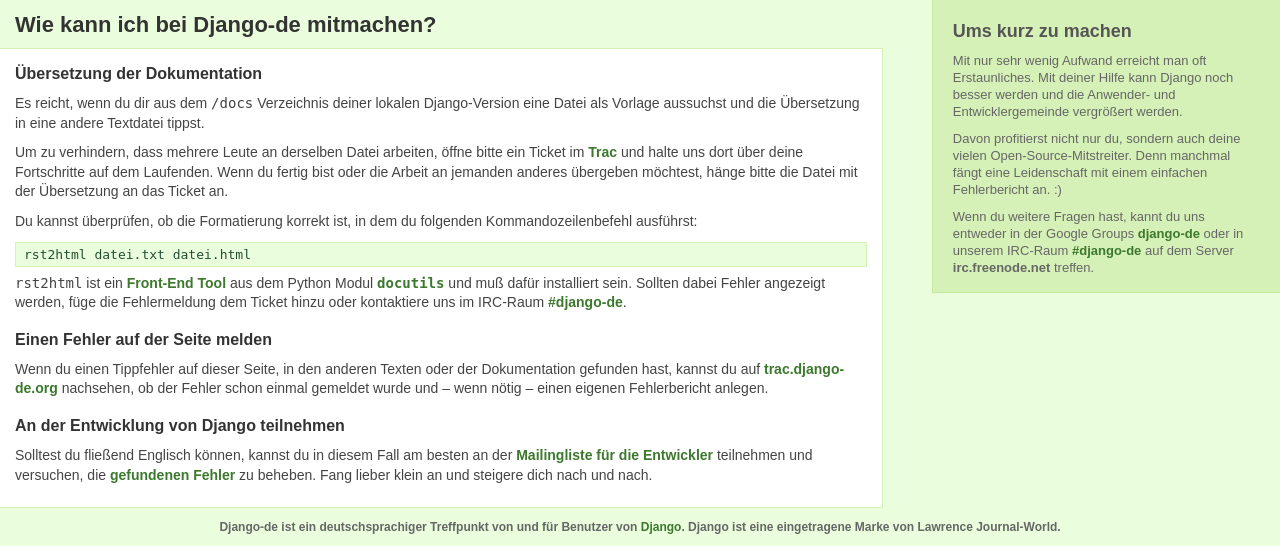
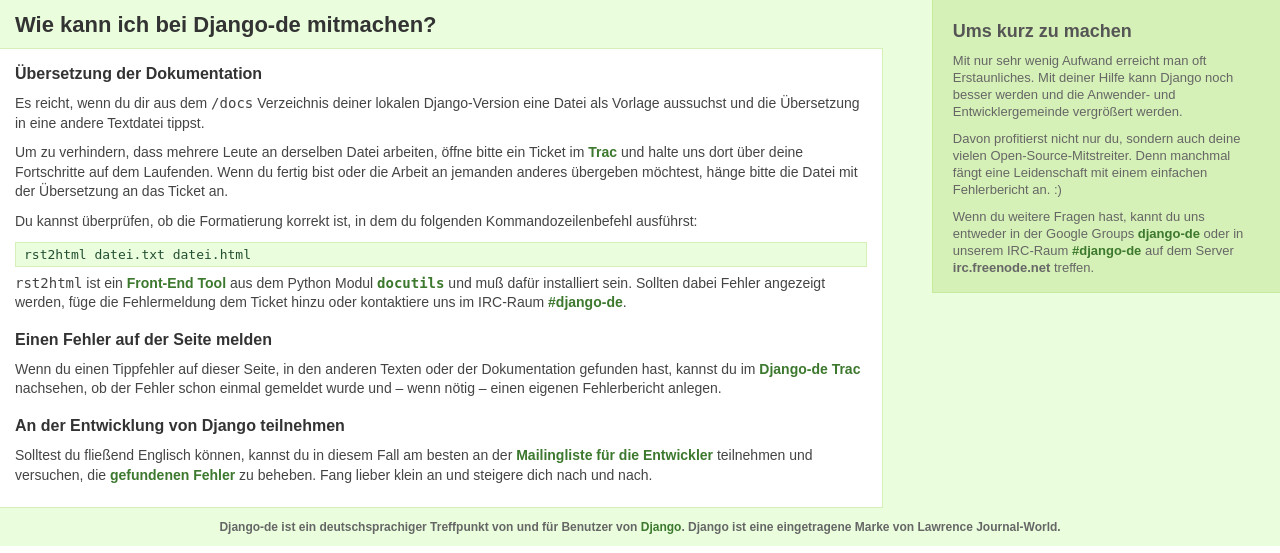
Before and after one commit to jezdez/django-de, a Django app: template django_de/templates/participate.html in a window 1280 px wide. Shown: the part 114-667 px from the top of the page. Run offline with Django 3.2, Linux system fonts and the light colour scheme; the template is opened without the code that fills it, so the values that code supplies are empty; parts of the project's set-up code (start-up, migrations or seed data) failed here and were passed over.

Commit message:
Links zum Trac geändert
git-svn-id: https://www.django-de.org/svn/django/site/trunk@156 72ec9c59-00b0-4840-a13a-91ba528515d4

```diff
--- a/django_de/apps/documentation/templates/documentation/index.html
+++ b/django_de/apps/documentation/templates/documentation/index.html
@@ -72,7 +72,7 @@
     <ul class="toc">
         <li><a href="irc://irc.freenode.net/django-de">#django-de IRC channel</a></li>
         <li><a href="http://groups.google.com/group/django-de">Django-de Mailingliste</a></li>
-        <li><a href="http://trac.django-de.org/newticket">Fehler melden</a></li>
+        <li><a href="/trac/newticket">Fehler melden</a></li>
     </ul>
 
 {% endblock %}
--- a/django_de/settings.py
+++ b/django_de/settings.py
@@ -1,5 +1,5 @@
 import os, platform
-DEVELOPMENT_MODE = (platform.node() != "websushi.org")
+DEVELOPMENT_MODE = (platform.node() != "tichy.websushi.org")
 
 ADMINS = (('Jannis Leidel', 'jannis@leidel.info'),)
 MANAGERS = ADMINS
@@ -8,7 +8,7 @@
     DEBUG = True
     PREPEND_WWW = False
     CACHE_BACKEND = "file:///tmp/"
-    DOCS_SVN_ROOT = "http://svn.django-de.org/"
+    DOCS_SVN_ROOT = "http://www.django-de.org/svn/django/"
     DATABASE_ENGINE = 'sqlite3'
     DATABASE_NAME = 'django_de.db'
     SECRET_KEY = 'a1o#rz$vv6i$ptm-86h^r7n@v#v!h-@4+gh1e$@jf+b+li4z$*'
--- a/django_de/templates/participate.html
+++ b/django_de/templates/participate.html
@@ -16,7 +16,7 @@
     </p>
     <p>
         Um zu verhindern, dass mehrere Leute an derselben Datei arbeiten,
-        öffne bitte ein Ticket im <a href="http://trac.django-de.org">Trac</a>
+        öffne bitte ein Ticket im <a href="/trac/">Trac</a>
         und halte uns dort über deine Fortschritte auf dem Laufenden.
         Wenn du fertig bist oder die Arbeit an jemanden anderes übergeben
         möchtest, hänge bitte die Datei mit der Übersetzung an das Ticket an.
@@ -38,8 +38,8 @@
     <h2>Einen Fehler auf der Seite melden</h2>
     <p>
         Wenn du einen Tippfehler auf dieser Seite, in den anderen Texten oder
-        der Dokumentation gefunden hast, kannst du auf <a href="http://trac.django-de.org/
-        ">trac.django-de.org</a> nachsehen, ob der Fehler schon einmal gemeldet
+        der Dokumentation gefunden hast, kannst du im <a href="/trac/
+        ">Django-de Trac</a> nachsehen, ob der Fehler schon einmal gemeldet
         wurde und &ndash; wenn nötig &ndash; einen eigenen Fehlerbericht anlegen.
     </p>
     <h2>An der Entwicklung von Django teilnehmen</h2>
```
